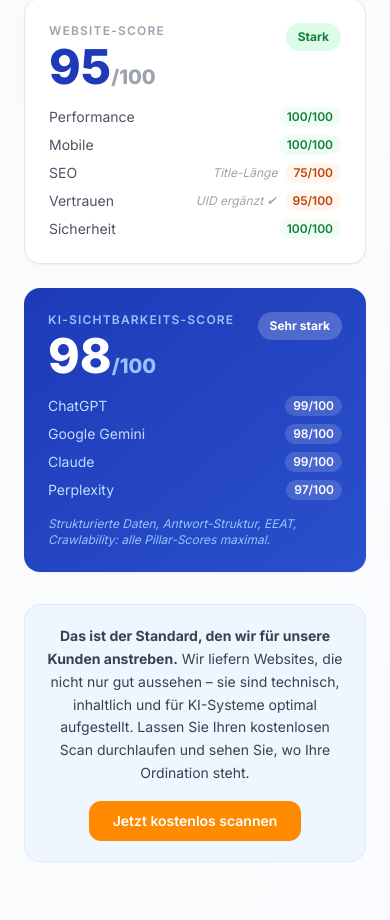
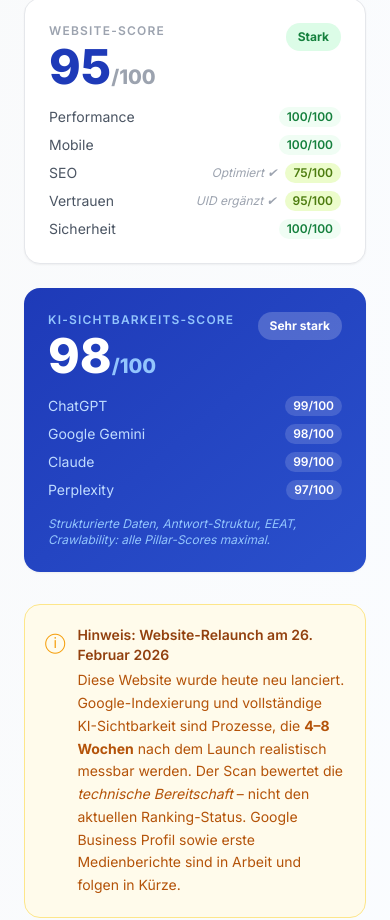
Before and after one commit to hofbauermarketing/mypraxis-nextjs, a Next.js app: page / in a window 390 px wide. Shown: the part 3618-4538 px from the top of the page. Built offline with nearby package versions, Linux system fonts and the light colour scheme.

Commit message:
fix: single-line nav, lime score colors, relaunch/indexing disclaimer in scan section

```diff
--- a/app/page.tsx
+++ b/app/page.tsx
@@ -244,7 +244,7 @@ export default function HomePage() {
                 {[
                   { label: 'Performance', score: '100/100', ok: true },
                   { label: 'Mobile', score: '100/100', ok: true },
-                  { label: 'SEO', score: '75/100', ok: false, note: 'Title-Länge' },
+                  { label: 'SEO', score: '75/100', ok: false, note: 'Optimiert ✔' },
                   { label: 'Vertrauen', score: '95/100', ok: false, note: 'UID ergänzt ✔' },
                   { label: 'Sicherheit', score: '100/100', ok: true },
                 ].map((item) => (
@@ -252,7 +252,7 @@ export default function HomePage() {
                     <span className="text-gray-600">{item.label}</span>
                     <div className="flex items-center gap-2">
                       {item.note && <span className="text-xs text-gray-400 italic">{item.note}</span>}
-                      <span className={`font-semibold text-xs px-2 py-0.5 rounded-full ${item.ok ? 'bg-green-50 text-green-700' : 'bg-orange-50 text-orange-700'
+                      <span className={`font-semibold text-xs px-2 py-0.5 rounded-full ${item.ok ? 'bg-green-50 text-green-700' : 'bg-lime-100 text-lime-700'
                         }`}>{item.score}</span>
                     </div>
                   </div>
@@ -285,6 +285,22 @@ export default function HomePage() {
               <p className="text-blue-300 text-xs mt-4 italic">
                 Strukturierte Daten, Antwort-Struktur, EEAT, Crawlability: alle Pillar-Scores maximal.
               </p>
+            </div>
+          </div>
+
+          {/* Relaunch context */}
+          <div className="bg-amber-50 border border-amber-200 rounded-2xl p-5 mb-4">
+            <div className="flex items-start gap-3">
+              <span className="text-amber-500 text-xl flex-shrink-0 mt-0.5">&#9432;</span>
+              <div>
+                <p className="text-amber-800 font-semibold text-sm mb-1">Hinweis: Website-Relaunch am 26. Februar 2026</p>
+                <p className="text-amber-700 text-sm leading-relaxed">
+                  Diese Website wurde heute neu lanciert. Google-Indexierung und vollständige KI-Sichtbarkeit
+                  sind Prozesse, die <strong>4–8 Wochen</strong> nach dem Launch realistisch messbar werden.
+                  Der Scan bewertet die <em>technische Bereitschaft</em> – nicht den aktuellen Ranking-Status.
+                  Google Business Profil sowie erste Medienberichte sind in Arbeit und folgen in Kürze.
+                </p>
+              </div>
             </div>
           </div>
 
--- a/components/Navigation.tsx
+++ b/components/Navigation.tsx
@@ -21,11 +21,10 @@ export default function Navigation() {
   return (
     <header
       role="banner"
-      className={`fixed top-0 left-0 right-0 z-50 transition-all duration-300 ${
-        scrolled
+      className={`fixed top-0 left-0 right-0 z-50 transition-all duration-300 ${scrolled
           ? 'bg-white/95 backdrop-blur-md shadow-lg py-3'
           : 'bg-black/25 backdrop-blur-sm py-5'
-      }`}
+        }`}
     >
       <div className="max-w-6xl mx-auto px-6 grid grid-cols-3 items-center">
         {/* Logo */}
@@ -41,7 +40,7 @@ export default function Navigation() {
         </Link>
 
         {/* Desktop Nav – centered */}
-        <nav aria-label="Hauptnavigation" className="hidden md:flex items-center justify-center gap-6">
+        <nav aria-label="Hauptnavigation" className="hidden md:flex items-center justify-center gap-4 lg:gap-6">
           {[
             { label: 'Leistungen', href: '#leistungen' },
             { label: 'KI-Sichtbarkeit', href: '#ki' },
@@ -51,34 +50,31 @@ export default function Navigation() {
             <a
               key={item.href}
               href={item.href}
-              className={`text-sm font-medium transition-colors ${
-                scrolled
+              className={`text-[13px] font-medium transition-colors ${scrolled
                   ? 'text-gray-700 hover:text-blue-700'
                   : 'text-white/90 hover:text-white'
-              }`}
+                }`}
             >
               {item.label}
             </a>
           ))}
           <Link
             href="/blog"
-            className={`text-sm font-medium transition-colors ${
-              scrolled
+            className={`text-[13px] font-medium transition-colors ${scrolled
                 ? 'text-gray-700 hover:text-blue-700'
                 : 'text-white/90 hover:text-white'
-            }`}
+              }`}
           >
             Blog
           </Link>
           <Link
             href="/videothek"
-            className={`text-sm font-medium transition-colors ${
-              scrolled
+            className={`text-[13px] font-medium transition-colors ${scrolled
                 ? 'text-gray-700 hover:text-blue-700'
                 : 'text-white/90 hover:text-white'
-            }`}
+              }`}
           >
-            KI-Videothek
+            Videothek
           </Link>
         </nav>
 
@@ -86,7 +82,7 @@ export default function Navigation() {
         <div className="hidden md:flex justify-end">
           <a
             href="#kontakt"
-            className="bg-[#ff8a00] hover:bg-[#e67a00] text-white text-sm font-semibold px-5 py-2.5 rounded-lg transition-all"
+            className="bg-[#ff8a00] hover:bg-[#e67a00] text-white text-[13px] font-semibold px-4 py-2.5 rounded-lg transition-all whitespace-nowrap"
           >
             Beratung vereinbaren
           </a>
@@ -94,9 +90,8 @@ export default function Navigation() {
 
         {/* Mobile Hamburger */}
         <button
-          className={`md:hidden p-2 rounded-lg transition-colors ${
-            scrolled ? 'text-gray-700' : 'text-white'
-          }`}
+          className={`md:hidden p-2 rounded-lg transition-colors ${scrolled ? 'text-gray-700' : 'text-white'
+            }`}
           onClick={() => setMenuOpen(!menuOpen)}
           aria-label="Menü"
         >
```
